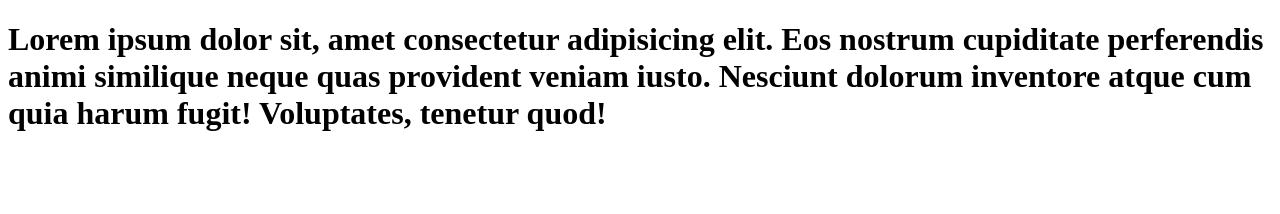
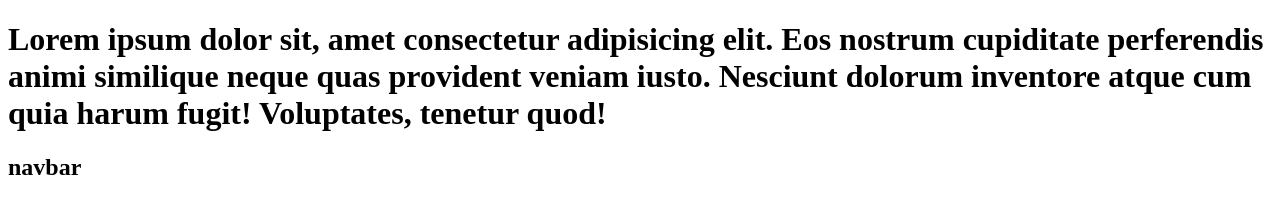
Before and after one commit to umidbek61322/version11, a plain HTML site: page index.html in a window 1280 px wide. Drawn offline with Linux system fonts and the light colour scheme.

Commit message:
h2 da navbar yozildi

```diff
--- a/index.html
+++ b/index.html
@@ -8,5 +8,8 @@
 </head>
 <body>
    <h1>Lorem ipsum dolor sit, amet consectetur adipisicing elit. Eos nostrum cupiditate perferendis animi similique neque quas provident veniam iusto. Nesciunt dolorum inventore atque cum quia harum fugit! Voluptates, tenetur quod!</h1>
+   <h2>
+      navbar
+   </h2>
 </body>
 </html>
```
